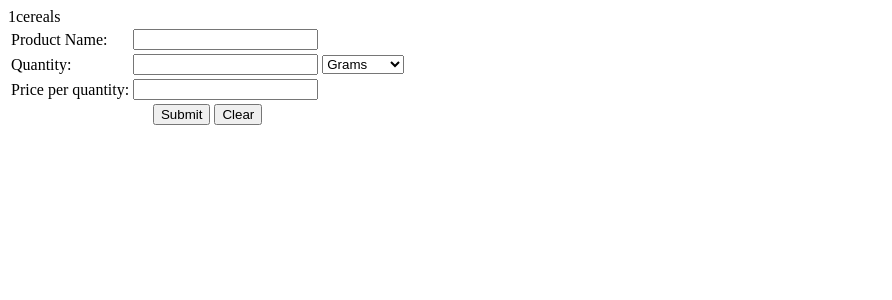
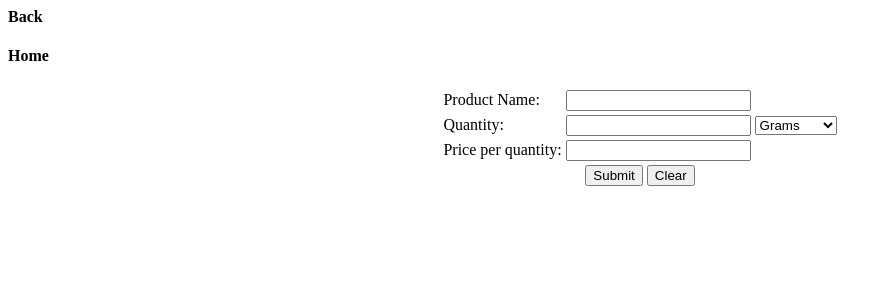
Before and after one commit to jitHD/rictech, a PHP site: page /sell_product.php?type=cereals in a window 1280 px wide. Shown: the top 300 px of the page, without its empty margins (0-892 px from the left). Run offline with PHP 8.4, Linux system fonts and the light colour scheme; the visitor is signed in with stand-in values (Sample User, id 1).

Commit message:
sell_product_redirect testing

```diff
--- a/sell_product.php
+++ b/sell_product.php
@@ -3,29 +3,41 @@
 if(isset($_GET['type']))
 {
   session_start();
-  echo $_SESSION['phone'];
+  //echo $_SESSION['phone'];
   $_SESSION['product_type']=$_GET['type'];
-  echo $_SESSION['product_type'];
+  //echo $_SESSION['product_type'];
 ?>
 
 <html>
 <head>
 </head>
 <body>
-  <form action="sell_product_action.php" method="post">
-    <table>
-      <tr><td>Product Name:</td><td><input type="text" name="product" required></td></tr>
 
-      <tr><td>Quantity:</td><td><input type="number" name="quantity" required>
-        <select name="unit" required>
+  <div class="col-1 empty"></div>
+  <div class="col-1 button t_center" onclick="goBack();"><h4><b>Back</b></h4></div>
+  <div class="col-3 empty"></div>
+  <div class="col-2 empty" ></div>
+  <div class="col-3 empty"></div>
+  <div class="col-1 button t_center" onclick="loadPage('index.php')"> <h4><b>Home</b></h4></div>
+  <div class="col-1 empty"></div>
+<div class="col-12">
+  <!-- <form action="sell_product_action.php" method="post"> -->
+  <form id="product_input" method="post">
+    <table align="center">
+      <tr><td>Product Name:</td><td><input id="pruduct_name" type="text" name="product" required></td></tr>
+
+      <tr><td>Quantity:</td><td><input id="quantity" type="number" name="quantity" required>
+        <select id="unit" name="unit" required>
           <option value="g">Grams</option>
           <option value="Kg">Kilograms</option>
           <option value="P">Piece</option>
         </select>
         </td></tr>
-      <tr><td>Price per quantity: </td><td><input type="float" name="price"></td></tr>
-      <tr><td colspan="2" align="center"><input type="submit" value="Submit">&nbsp;<input type="reset" value="Clear"></td></tr>
+      <tr><td>Price per quantity: </td><td><input id="price" type="float" name="price"></td></tr>
+      <tr><td colspan="2" align="center" onclick="return req_form_action();"><input type="submit" value="Submit">&nbsp;<input type="reset" value="Clear">
+        <p style="color:Red;font-size:30px;" id="add_product"></p></td></tr>
   </form>
+</div>
 </body>
 
 </html>
```
